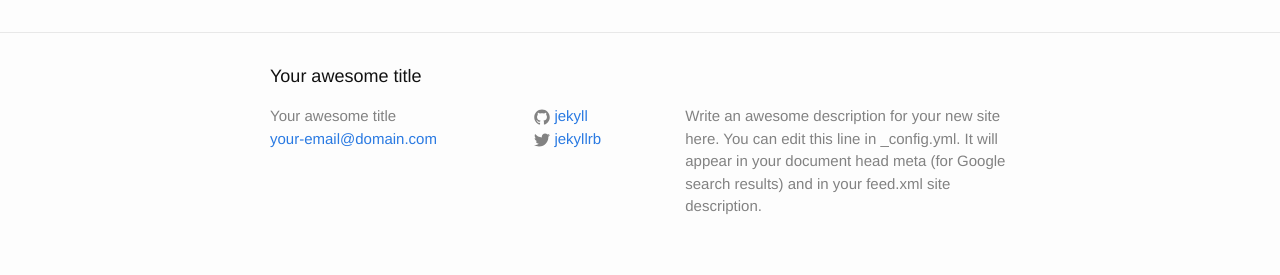
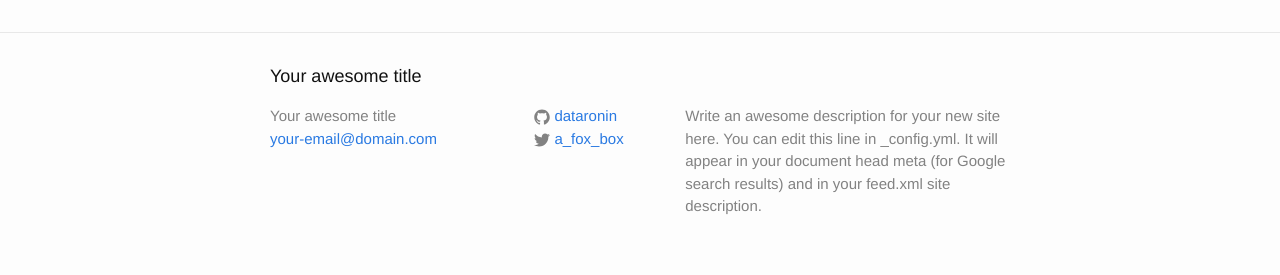
Before and after one commit to grandadmiral-thrawn/metQC, a Jekyll site: the page built from index.html, in a window 1280 px wide. Shown: the part 984-1259 px from the top of the page. Built offline with Jekyll 4.4.1, drawn with Linux system fonts in a browser that asks for light colours; Markdown is read by kramdown in place of the engine named in the settings.

```diff
--- a/_config.yml
+++ b/_config.yml
@@ -7,11 +7,12 @@ description: > # this means to ignore newlines until "baseurl:"
   Google search results) and in your feed.xml site description.
 baseurl: /metQC # the subpath of your site, e.g. /blog/
 url: "http://yourdomain.com" # the base hostname & protocol for your site
-twitter_username: jekyllrb
-github_username:  jekyll
+twitter_username: a_fox_box
+github_username:  dataronin
+pygments: true
 
 # Build settings
-markdown: redcarpet
+markdown: redcarpet2
 
 # Make redcarpet behave like GitHub Flavored Markdown
 redcarpet:
```
